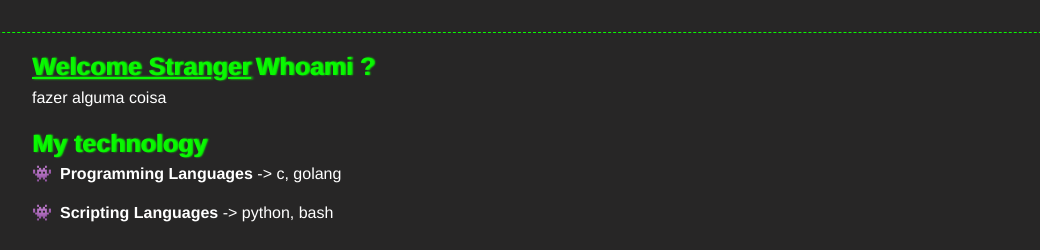
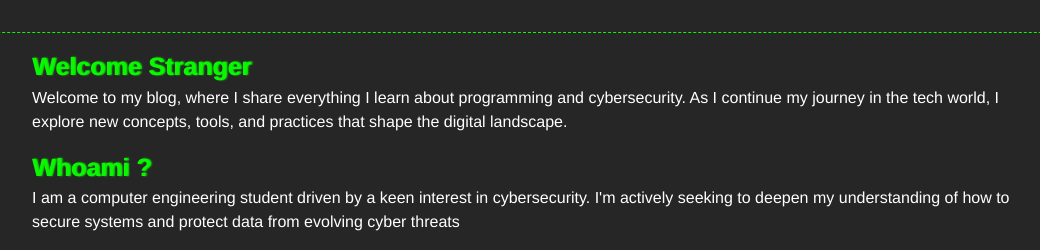
Before and after one commit to m4rco0/m4rco0.github.io, a plain HTML site: page index.html in a window 1280 px wide. Shown: the part 128-378 px from the top of the page, without its empty margins (108-1148 px from the left). Drawn offline with Linux system fonts and the light colour scheme.

Commit message:
update do home

```diff
--- a/index.html
+++ b/index.html
@@ -15,9 +15,11 @@
     </header>
   <div class="container">
     <section id="main">
-      <a href="#" class="topics">Welcome Stranger</a>
+      <a class="topics">Welcome Stranger</a>
+      <br>
+      <p>Welcome to my blog, where I share everything I learn about programming and cybersecurity. As I continue my journey in the tech world, I explore new concepts, tools, and practices that shape the digital landscape.</p>
       <a class="topics">Whoami ?</a>
-      <p>fazer alguma coisa</p>
+      <p>I am a computer engineering student driven by a keen interest in cybersecurity. I'm actively seeking to deepen my understanding of how to secure systems and protect data from evolving cyber threats</p>
 
       <a class="topics">My technology</a>
       <ul>
```
